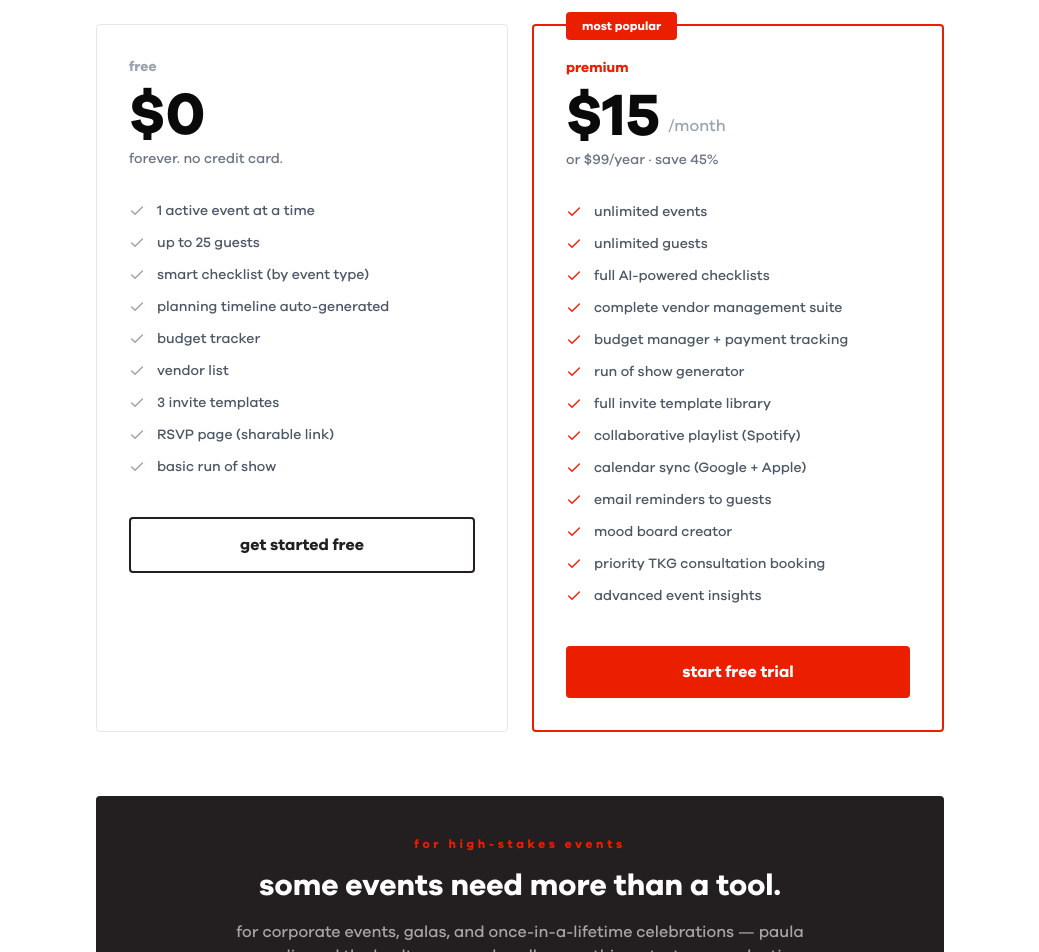
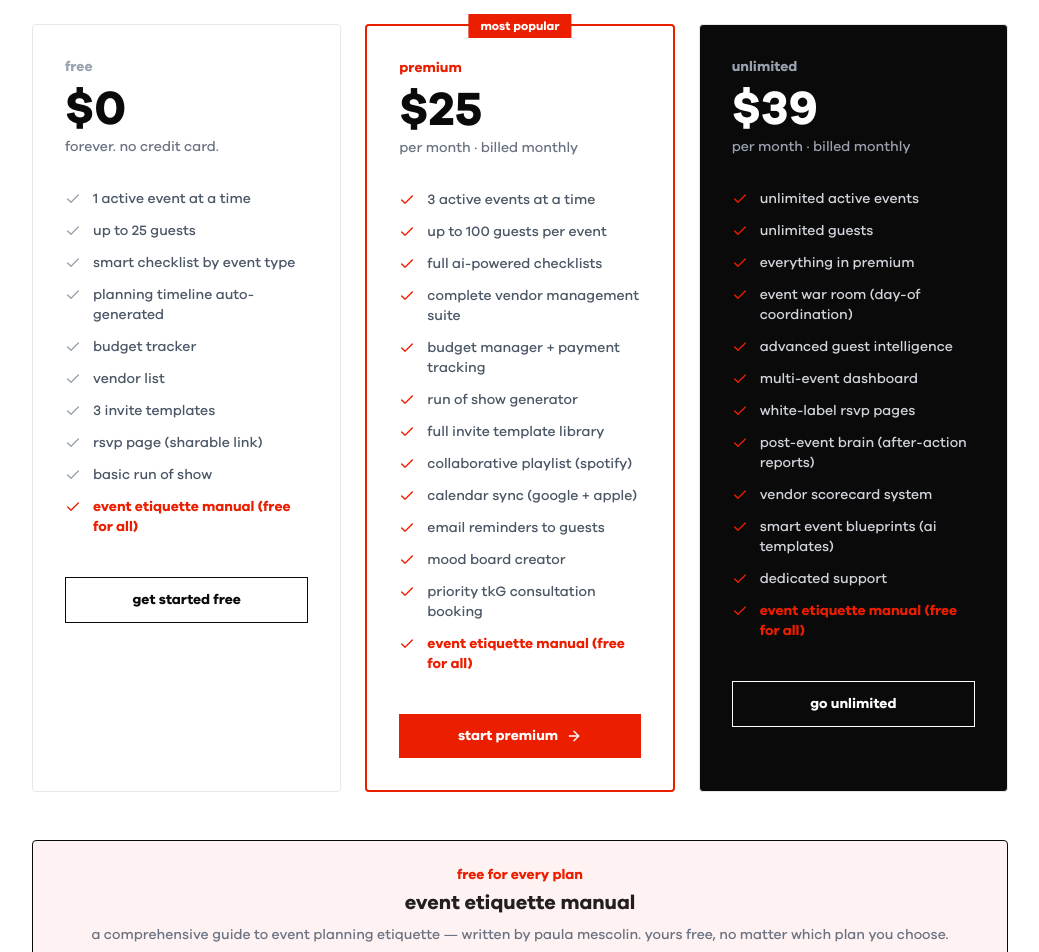
Before and after one commit to mrkoolbot/kool-app, a Next.js app: page /pricing in a window 1280 px wide. Shown: the part 380-1332 px from the top of the page, without its empty margins (120-1159 px from the left). Built offline with nearby package versions, Linux system fonts and the light colour scheme.

Commit message:
feat: 3-tier pricing — free / premium  / unlimited  + etiquette manual freebie

```diff
--- a/app/pricing/page.tsx
+++ b/app/pricing/page.tsx
@@ -1,107 +1,138 @@
+"use client"
 import { KoolLogo } from "@/components/kool-logo";
 import Link from "next/link";
 import { Check, ArrowRight } from "lucide-react";
 
+const ETIQUETTE_FREEBIE = "event etiquette manual (free for all)";
+
 const FREE_FEATURES = [
   "1 active event at a time",
   "up to 25 guests",
-  "smart checklist (by event type)",
+  "smart checklist by event type",
   "planning timeline auto-generated",
   "budget tracker",
   "vendor list",
   "3 invite templates",
-  "RSVP page (sharable link)",
+  "rsvp page (sharable link)",
   "basic run of show",
+  ETIQUETTE_FREEBIE,
 ];
 
 const PREMIUM_FEATURES = [
-  "unlimited events",
-  "unlimited guests",
-  "full AI-powered checklists",
+  "3 active events at a time",
+  "up to 100 guests per event",
+  "full ai-powered checklists",
   "complete vendor management suite",
   "budget manager + payment tracking",
   "run of show generator",
   "full invite template library",
-  "collaborative playlist (Spotify)",
-  "calendar sync (Google + Apple)",
+  "collaborative playlist (spotify)",
+  "calendar sync (google + apple)",
   "email reminders to guests",
   "mood board creator",
-  "priority TKG consultation booking",
-  "advanced event insights",
+  "priority tkG consultation booking",
+  ETIQUETTE_FREEBIE,
+];
+
+const UNLIMITED_FEATURES = [
+  "unlimited active events",
+  "unlimited guests",
+  "everything in premium",
+  "event war room (day-of coordination)",
+  "advanced guest intelligence",
+  "multi-event dashboard",
+  "white-label rsvp pages",
+  "post-event brain (after-action reports)",
+  "vendor scorecard system",
+  "smart event blueprints (ai templates)",
+  "dedicated support",
+  ETIQUETTE_FREEBIE,
 ];
 
 export default function PricingPage() {
   return (
     <main className="min-h-screen bg-white">
       <nav className="border-b border-gray-100 px-6 py-4 flex items-center justify-between">
-        <Link href="/"><KoolLogo /></Link>
+        <Link href="/"><KoolLogo inverted={true} size="md" /></Link>
         <Link href="/login" className="text-sm text-gray-500 hover:text-kool-black">log in</Link>
       </nav>
 
-      <div className="max-w-4xl mx-auto px-6 py-20">
+      <div className="max-w-5xl mx-auto px-6 py-20">
         <div className="text-center mb-16">
           <p className="text-kool-red text-xs font-bold tracking-[0.3em] lowercase mb-4">pricing</p>
-          <h1 className="text-5xl font-black tracking-tight mb-4">start free.<br />go premium when ready.</h1>
-          <p className="text-gray-500 text-lg">free forever for intimate events · no credit card required</p>
+          <h1 className="text-5xl font-black tracking-tight mb-4">plan with intention.<br />execute with kool.</h1>
+          <p className="text-gray-500 text-lg">free forever to start · no credit card required</p>
         </div>
 
-        <div className="grid md:grid-cols-2 gap-6">
+        <div className="grid md:grid-cols-3 gap-6">
           {/* Free */}
           <div className="border border-gray-200 rounded-sm p-8">
             <div className="text-sm font-bold text-gray-400 mb-2">free</div>
-            <div className="text-6xl font-black mb-1">$0</div>
+            <div className="text-5xl font-black mb-1">$0</div>
             <p className="text-gray-500 text-sm mb-8">forever. no credit card.</p>
             <ul className="space-y-3 mb-10">
               {FREE_FEATURES.map((f) => (
-                <li key={f} className="flex items-start gap-3 text-sm text-gray-600">
-                  <Check className="w-4 h-4 text-gray-400 mt-0.5 shrink-0" />
+                <li key={f} className={`flex items-start gap-3 text-sm ${f === ETIQUETTE_FREEBIE ? "text-kool-red font-semibold" : "text-gray-600"}`}>
+                  <Check className={`w-4 h-4 mt-0.5 shrink-0 ${f === ETIQUETTE_FREEBIE ? "text-kool-red" : "text-gray-400"}`} />
                   {f}
                 </li>
               ))}
             </ul>
-            <Link href="/signup" className="block text-center border-2 border-kool-black text-kool-black py-3.5 rounded-sm font-bold hover:bg-kool-black hover:text-white transition-colors">
+            <Link href="/signup" className="block w-full text-center border border-kool-black py-3 text-sm font-bold hover:bg-kool-black hover:text-white transition-colors">
               get started free
             </Link>
           </div>
 
           {/* Premium */}
           <div className="border-2 border-kool-red rounded-sm p-8 relative">
-            <div className="absolute -top-3.5 left-8 bg-kool-red text-white text-xs font-bold px-4 py-1.5 rounded-sm">
+            <div className="absolute -top-3 left-1/2 -translate-x-1/2 bg-kool-red text-white text-xs font-bold px-3 py-1">
               most popular
             </div>
             <div className="text-sm font-bold text-kool-red mb-2">premium</div>
-            <div className="flex items-end gap-2 mb-1">
-              <div className="text-6xl font-black">$15</div>
-              <div className="text-gray-400 pb-2">/month</div>
-            </div>
-            <p className="text-gray-500 text-sm mb-8">or $99/year · save 45%</p>
+            <div className="text-5xl font-black mb-1">$25</div>
+            <p className="text-gray-500 text-sm mb-8">per month · billed monthly</p>
             <ul className="space-y-3 mb-10">
               {PREMIUM_FEATURES.map((f) => (
-                <li key={f} className="flex items-start gap-3 text-sm text-gray-600">
-                  <Check className="w-4 h-4 text-kool-red mt-0.5 shrink-0" />
+                <li key={f} className={`flex items-start gap-3 text-sm ${f === ETIQUETTE_FREEBIE ? "text-kool-red font-semibold" : "text-gray-600"}`}>
+                  <Check className={`w-4 h-4 mt-0.5 shrink-0 ${f === ETIQUETTE_FREEBIE ? "text-kool-red" : "text-kool-red"}`} />
                   {f}
                 </li>
               ))}
             </ul>
-            <Link href="/signup?plan=premium" className="block text-center bg-kool-red text-white py-3.5 rounded-sm font-bold hover:bg-kool-crimson transition-colors">
-              start free trial
+            <Link href="/signup?plan=premium" className="block w-full text-center bg-kool-red text-white py-3 text-sm font-bold hover:bg-red-700 transition-colors">
+              start premium
+              <ArrowRight className="inline w-4 h-4 ml-2" />
+            </Link>
+          </div>
+
+          {/* Unlimited */}
+          <div className="border border-gray-200 rounded-sm p-8 bg-[#0A0A0A] text-white">
+            <div className="text-sm font-bold text-gray-400 mb-2">unlimited</div>
+            <div className="text-5xl font-black mb-1">$39</div>
+            <p className="text-gray-400 text-sm mb-8">per month · billed monthly</p>
+            <ul className="space-y-3 mb-10">
+              {UNLIMITED_FEATURES.map((f) => (
+                <li key={f} className={`flex items-start gap-3 text-sm ${f === ETIQUETTE_FREEBIE ? "text-kool-red font-semibold" : "text-gray-300"}`}>
+                  <Check className={`w-4 h-4 mt-0.5 shrink-0 ${f === ETIQUETTE_FREEBIE ? "text-kool-red" : "text-kool-red"}`} />
+                  {f}
+                </li>
+              ))}
+            </ul>
+            <Link href="/signup?plan=unlimited" className="block w-full text-center border border-white text-white py-3 text-sm font-bold hover:bg-white hover:text-obsidian transition-colors">
+              go unlimited
             </Link>
           </div>
         </div>
 
-        {/* TKG section */}
-        <div className="mt-16 bg-kool-black rounded-sm p-10 text-white text-center">
-          <p className="text-kool-red text-xs font-bold tracking-[0.3em] lowercase mb-4">for high-stakes events</p>
-          <h2 className="text-3xl font-black mb-4">some events need more than a tool.</h2>
-          <p className="text-white/60 mb-8 max-w-xl mx-auto">
-            for corporate events, galas, and once-in-a-lifetime celebrations —
-            paula mescolin and the koolture group handle everything. strategy, production, day-of execution.
-          </p>
-          <Link href="https://thekoolturegroup.com/contact" target="_blank"
-            className="inline-flex items-center gap-2 bg-kool-red text-white px-8 py-4 rounded-sm font-bold hover:bg-kool-crimson transition-colors">
-            hire the koolture group <ArrowRight className="w-4 h-4" />
-          </Link>
+        {/* Etiquette Manual callout */}
+        <div className="mt-12 bg-red-50 border border-kool-red/20 rounded-sm p-6 text-center">
+          <p className="text-kool-red font-bold text-sm mb-1">free for every plan</p>
+          <p className="text-kool-black font-black text-xl mb-2">event etiquette manual</p>
+          <p className="text-gray-500 text-sm">a comprehensive guide to event planning etiquette — written by paula mescolin. yours free, no matter which plan you choose.</p>
         </div>
+
+        {/* Annual note */}
+        <p className="text-center text-gray-400 text-sm mt-8">annual plans available at checkout · save up to 20%</p>
       </div>
     </main>
   );
```
